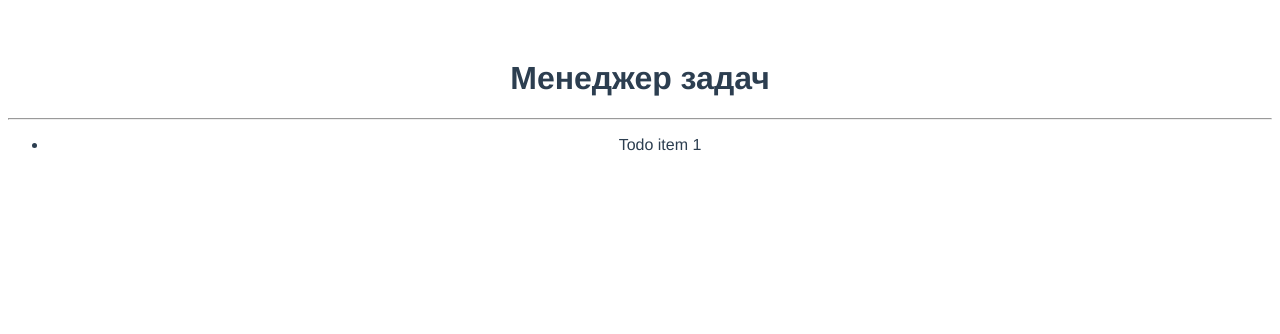
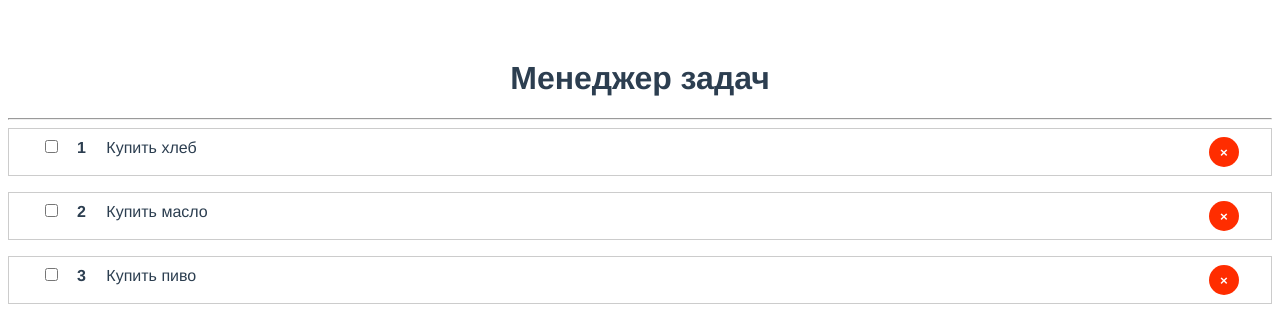
Before and after one commit to allks/vm-taskManager, a Vue app: page /todos in a window 1280 px wide. Shown: the top 334 px of the page. Built offline with nearby package versions, Linux system fonts and the light colour scheme.

Commit message:
add methos removeTodo

```diff
--- a/src/App.vue
+++ b/src/App.vue
@@ -2,7 +2,10 @@
   <div id="app">
     <h1>Менеджер задач</h1>
     <hr>
-    <TodoList />
+    <TodoList
+      v-bind:todos="todos"
+      @remove-todo="removeTodo"
+    />
   </div>
 </template>
 
@@ -10,6 +13,20 @@
 import TodoList from '@/components/TodoList'
 export default {
   name: 'app',
+  data(){
+    return {
+      todos: [
+        {id: 1, title: 'Купить хлеб', completed: false},
+        {id: 2, title: 'Купить масло', completed: false},
+        {id: 3, title: 'Купить пиво', completed: false}
+      ]
+    }
+  },
+  methods: {
+    removeTodo(id){
+      this.todos = this.todos.filter(t => t.id !== id)
+    }
+  },
   components: {
     TodoList
   }
--- a/src/components/TodoItem.vue
+++ b/src/components/TodoItem.vue
@@ -1,3 +1,53 @@
 <template>
-  <li>Todo item 1</li>
+  <li>
+    <span v-bind:class="{done: todo.completed}">
+      <input type="checkbox"
+        v-on:change="todo.completed = !todo.completed">
+      <strong>{{todo.id}}</strong>
+      {{todo.title}}
+    </span>
+    <button class="rm"
+      v-on:click="$emit('remove-todo', todo.id)"
+    >&times;</button>
+  </li>
 </template>
+
+<script>
+export default {
+  props: {
+    todo: {
+      type: Object,
+      required: true
+    }
+  }
+}
+</script>
+
+<style scroped>
+  li{
+    border: 1px solid #ccc;
+    display: flex;
+    justify-content: space-between;
+    padding: .5rem 2rem;
+    margin-bottom: 1rem;
+  }
+  strong{
+    margin: 0 1rem;
+  }
+  .rm{
+    width: 30px;
+    height: 30px;
+    background-color: #ff2d00;
+    color: #fff;
+    border-radius: 50%;
+    font-weight: bold;
+    border: 0;
+    cursor: pointer;
+  }
+  .rm:hover{
+    background-color: #9d1c00;
+  }
+  .done{
+    text-decoration: line-through;
+  }
+</style>
--- a/src/components/TodoList.vue
+++ b/src/components/TodoList.vue
@@ -1,7 +1,11 @@
 <template>
   <div>
     <ul>
-      <TodoItem />
+      <TodoItem
+        v-for="todo of todos"
+        v-bind:todo="todo"
+        v-on:remove-todo="removeTodo"
+      />
     </ul>
   </div>
 </template>
@@ -9,8 +13,22 @@
 <script>
 import TodoItem from '@/components/TodoItem'
 export default {
+  props: ['todos'],
   components:{
     TodoItem
+  },
+  methods: {
+    removeTodo(id) {
+      this.$emit('remove-todo', id)
+    }
   }
 }
 </script>
+
+<style scoped>
+  ul{
+    list-style: none;
+    margin: 0;
+    padding: 0;
+  }
+</style>
```
